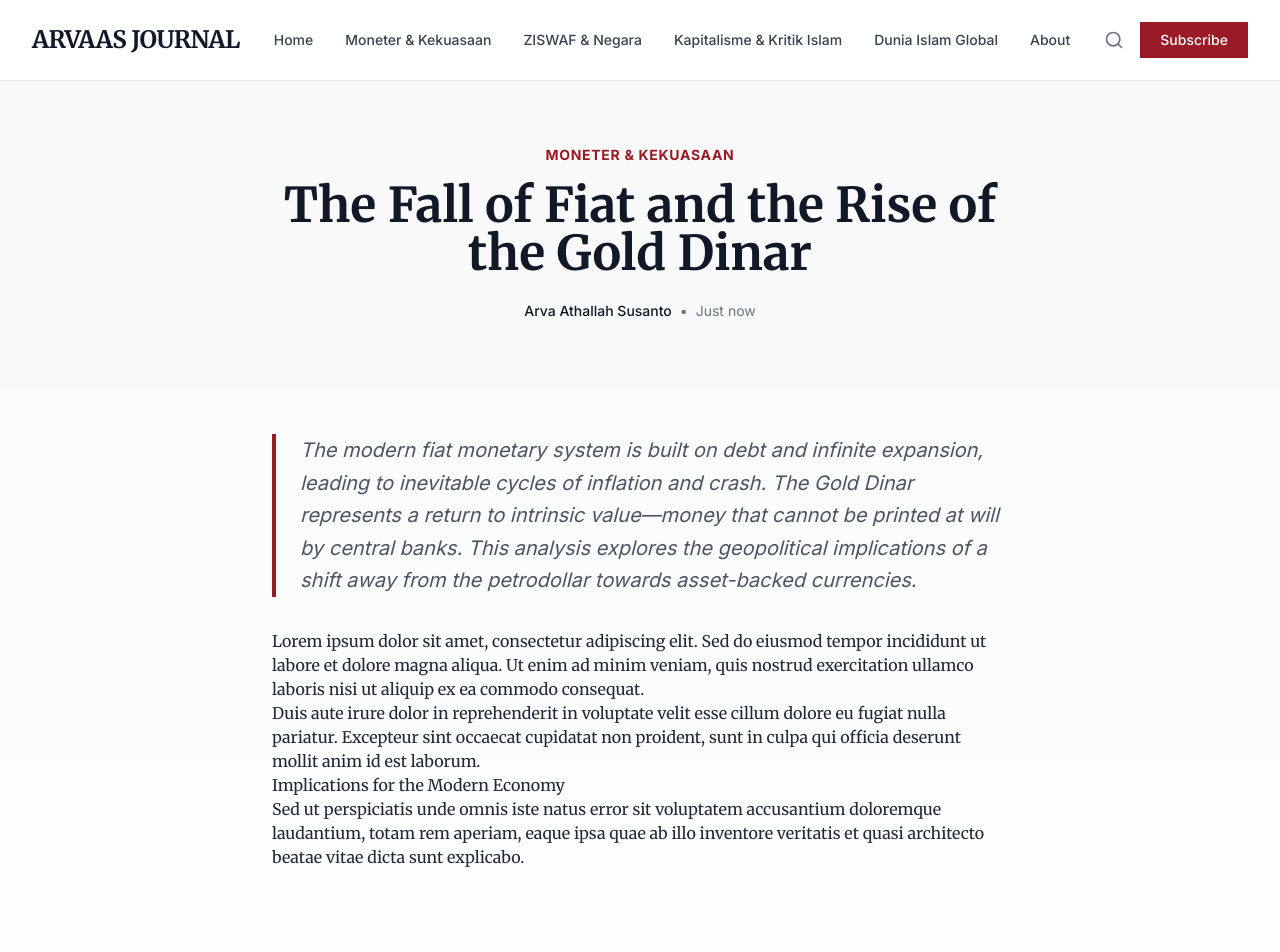
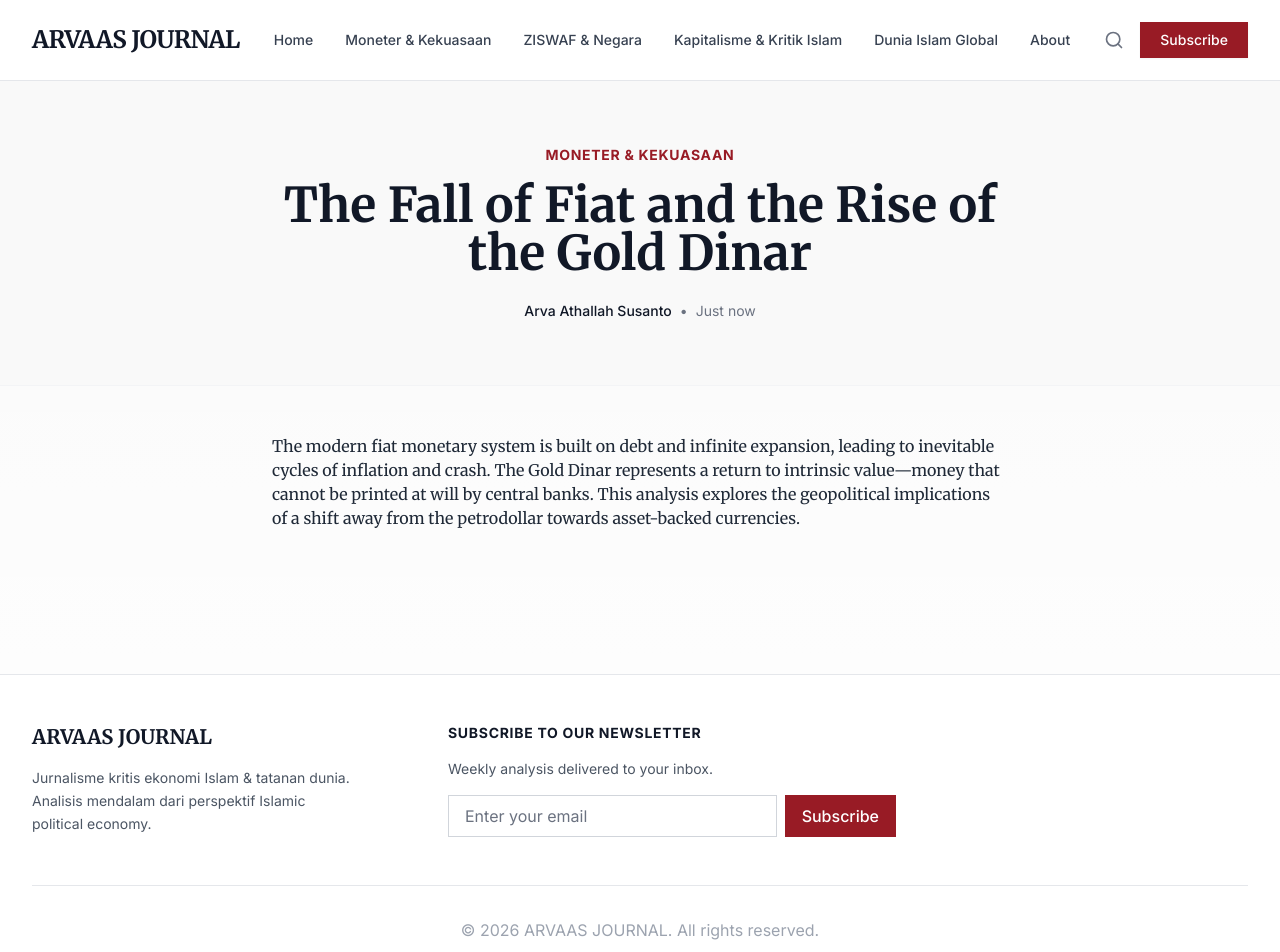
Before and after one commit to arvaasusanto/arva-ekis, a Next.js app: page /article/1 in a window 1280 px wide. Shown: the top 952 px of the page. Built offline with nearby package versions, Linux system fonts and the light colour scheme.

Commit message:
Update page.tsx

```diff
--- a/app/article/[id]/page.tsx
+++ b/app/article/[id]/page.tsx
@@ -2,20 +2,16 @@ import Navbar from "@/components/Navbar";
 import Footer from "@/components/Footer";
 import { recentArticles, featuredArticle } from "@/lib/data";
 import { notFound } from "next/navigation";
-
 export default function ArticlePage({ params }: { params: { id: string } }) {
     // Combine all articles to find the one matching the ID
     const allArticles = [featuredArticle, ...recentArticles];
     const article = allArticles.find((a) => a.id === params.id);
-
     if (!article) {
         notFound();
     }
-
     return (
         <main className="min-h-screen flex flex-col">
             <Navbar />
-
             <article className="flex-grow">
                 {/* Header */}
                 <header className="bg-paper py-16 px-4 border-b border-gray-100">
@@ -33,32 +29,28 @@ export default function ArticlePage({ params }: { params: { id: string } }) {
                         </div>
                     </div>
                 </header>
-
                 {/* Content */}
                 <div className="max-w-3xl mx-auto px-4 py-12">
                     <div className="prose prose-lg prose-red max-w-none font-serif text-gray-800">
-                        <p className="text-xl leading-relaxed mb-8 font-sans text-gray-600 border-l-4 border-primary pl-6 italic">
-                            {article.excerpt || article.content}
-                        </p>
-                        <p>
-                            Lorem ipsum dolor sit amet, consectetur adipiscing elit. Sed do eiusmod tempor incididunt ut labore et dolore magna aliqua. Ut enim ad minim veniam, quis nostrud exercitation ullamco laboris nisi ut aliquip ex ea commodo consequat.
-                        </p>
-                        <p>
-                            Duis aute irure dolor in reprehenderit in voluptate velit esse cillum dolore eu fugiat nulla pariatur. Excepteur sint occaecat cupidatat non proident, sunt in culpa qui officia deserunt mollit anim id est laborum.
-                        </p>
-                        <h3>Implications for the Modern Economy</h3>
-                        <p>
-                            Sed ut perspiciatis unde omnis iste natus error sit voluptatem accusantium doloremque laudantium, totam rem aperiam, eaque ipsa quae ab illo inventore veritatis et quasi architecto beatae vitae dicta sunt explicabo.
-                        </p>
+                        {/* Excerpt / Intro */}
+                        {article.excerpt && (
+                            <p className="text-xl leading-relaxed mb-8 font-sans text-gray-600 border-l-4 border-primary pl-6 italic">
+                                {article.excerpt}
+                            </p>
+                        )}
+                        {/* Main Content - split by double newline to create paragraphs */}
+                        {article.content.split('\n\n').map((paragraph, index) => (
+                            <p key={index} className="mb-4">
+                                {paragraph}
+                            </p>
+                        ))}
                     </div>
                 </div>
             </article>
-
             <Footer />
         </main>
     );
 }
-
 export async function generateStaticParams() {
     const allArticles = [featuredArticle, ...recentArticles];
     return allArticles.map((article) => ({
```
